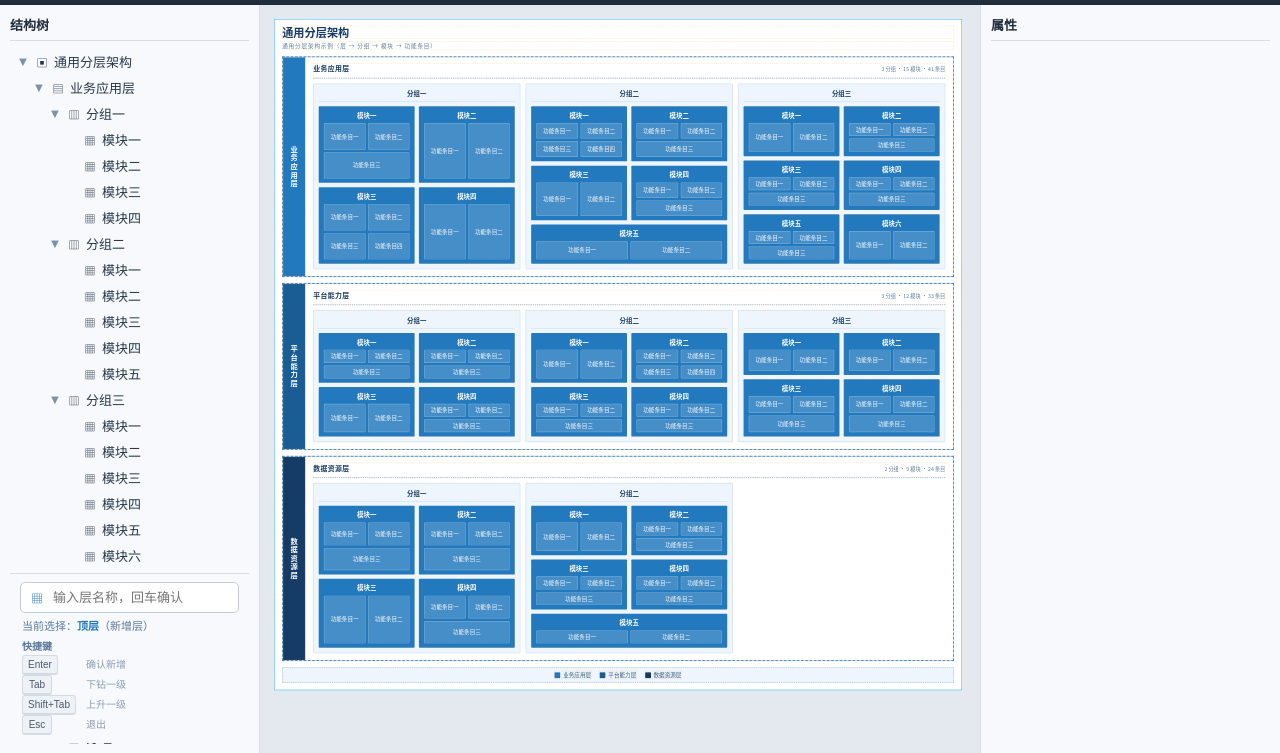
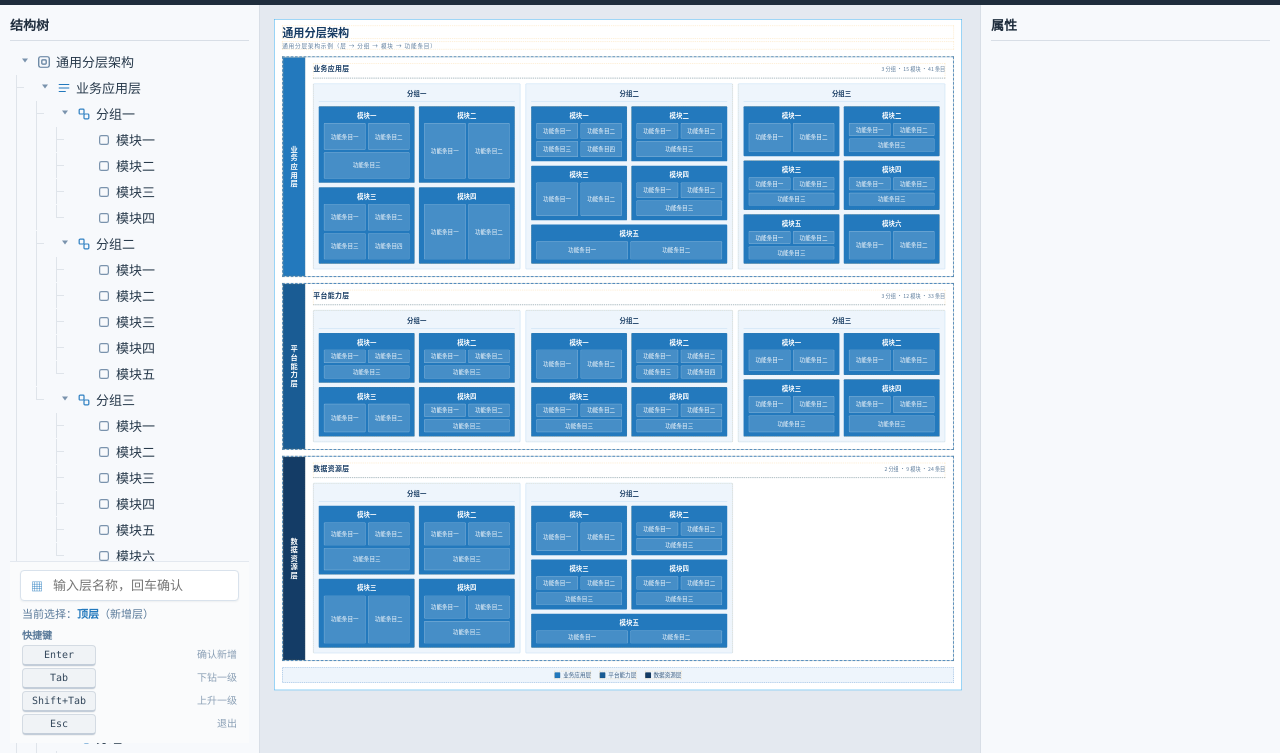
Before and after one commit to Lincoln-cn/archform, a plain HTML site: page index.html in a window 1280 px wide. Shown: the part 79-832 px from the top of the page. Drawn offline with Linux system fonts and the light colour scheme.

Commit message:
style: rebuild structure tree with guide lines, SVG icons, floating actions
- Tree guide lines via CSS ::before/::after (20px indent per level)
- Inline SVG node icons per type (no external icon lib)
- CSS-drawn expand/collapse caret (open state = down arrow)
- Selected state: #e6f7ff bg + 2px left highlight border
- Floating action bar (absolute right, shown on hover/select)
- Quick-add input: rounded corners + soft shadow
- Shortcut hints: flexbox grid with kbd key cards, aligned columns

```diff
--- a/editor-tree.js
+++ b/editor-tree.js
@@ -1,8 +1,26 @@
 /* ================= 内容树（渲染 / 节点操作 / 快速录入） ================= */
-const TREE_ICON = { diagram: '▣', layer: '▤', group: '▥', block: '▦', container: '▧', section: '▨', legend: '◉' };
 const TREE_LABEL = { diagram: '图', layer: '层', group: '分组', block: '模块', container: '区域', section: '分区', legend: '图例' };
 const collapsed = new Set();   // 已折叠的节点 id
 // SIDEBAR_ROOT / LEGEND_ROOT 定义在 editor-core.js（findNode 依赖）
+
+/* 节点类型图标（内联 SVG，零依赖） */
+const TREE_ICON_SVG = {
+  diagram:   '<svg viewBox="0 0 16 16" width="14" height="14" fill="none" stroke="currentColor" stroke-width="1.4"><rect x="2" y="2" width="12" height="12" rx="2"/><rect x="5.5" y="5.5" width="5" height="5" rx="1"/></svg>',
+  layer:     '<svg viewBox="0 0 16 16" width="14" height="14" fill="none" stroke="currentColor" stroke-width="1.4"><path d="M2 4h12M2 8h12M2 12h8"/></svg>',
+  group:     '<svg viewBox="0 0 16 16" width="14" height="14" fill="none" stroke="currentColor" stroke-width="1.4"><rect x="2.5" y="2.5" width="5.5" height="5.5" rx="1"/><rect x="8" y="8" width="5.5" height="5.5" rx="1"/></svg>',
+  block:     '<svg viewBox="0 0 16 16" width="14" height="14" fill="none" stroke="currentColor" stroke-width="1.4"><rect x="3" y="3" width="10" height="10" rx="2"/></svg>',
+  container: '<svg viewBox="0 0 16 16" width="14" height="14" fill="none" stroke="currentColor" stroke-width="1.4"><rect x="2" y="2" width="12" height="12" rx="2"/><rect x="6" y="6" width="4" height="4" rx=".5"/></svg>',
+  section:   '<svg viewBox="0 0 16 16" width="14" height="14" fill="none" stroke="currentColor" stroke-width="1.4"><path d="M3 4h10M3 8h10M3 12h10"/></svg>',
+  legend:    '<svg viewBox="0 0 16 16" width="14" height="14" fill="currentColor"><circle cx="8" cy="8" r="3.5"/></svg>'
+};
+
+/* 操作按钮图标（内联 SVG） */
+const ACT_SVG = {
+  plus:  '<svg viewBox="0 0 12 12" width="12" height="12"><path d="M6 2.5v7M2.5 6h7" stroke="currentColor" stroke-width="1.6" stroke-linecap="round" fill="none"/></svg>',
+  up:    '<svg viewBox="0 0 12 12" width="12" height="12"><path d="M6 9.5v-7M3 5.5 6 2.5l3 3" stroke="currentColor" stroke-width="1.5" stroke-linecap="round" stroke-linejoin="round" fill="none"/></svg>',
+  down:  '<svg viewBox="0 0 12 12" width="12" height="12"><path d="M6 2.5v7M3 6.5 6 9.5l3-3" stroke="currentColor" stroke-width="1.5" stroke-linecap="round" stroke-linejoin="round" fill="none"/></svg>',
+  close: '<svg viewBox="0 0 12 12" width="12" height="12"><path d="M3 3l6 6M9 3l-6 6" stroke="currentColor" stroke-width="1.5" stroke-linecap="round" fill="none"/></svg>'
+};
 
 function renderTree() {
   const tree = document.getElementById('tree');
@@ -36,18 +54,22 @@ function treeNode(node) {
   const kids = treeChildren(node);
   const isCollapsed = collapsed.has(node.id);
   const hasKids = kids && kids.length;
-  const caret = hasKids ? '<span class="caret" title="展开/折叠">' + (isCollapsed ? '▶' : '▼') + '</span>' : '<span class="caret"></span>';
+  // 展开/折叠箭头：CSS 伪元素绘制，open = 展开态（向下），默认 = 折叠态（向右）
+  const caret = hasKids
+    ? '<span class="caret' + (isCollapsed ? '' : ' open') + '" title="展开/折叠"></span>'
+    : '<span class="caret leaf"></span>';
   let childrenHtml = '';
   if (hasKids && !isCollapsed) {
     childrenHtml = '<ul>' + kids.map(k => treeNode(k)).join('') + '</ul>';
   }
-  const actAdd = t === 'diagram' || t === 'layer' || t === 'group' || t === 'container' ? '<button title="新增子项" data-act="add">+</button>' : '';
-  const actUp = '<button title="上移" data-act="up">↑</button>';
-  const actDown = '<button title="下移" data-act="down">↓</button>';
-  const actDel = '<button title="删除" data-act="del">×</button>';
+  const actAdd = t === 'diagram' || t === 'layer' || t === 'group' || t === 'container'
+    ? '<button class="abtn" title="新增子项" data-act="add">' + ACT_SVG.plus + '</button>' : '';
+  const actUp = '<button class="abtn" title="上移" data-act="up">' + ACT_SVG.up + '</button>';
+  const actDown = '<button class="abtn" title="下移" data-act="down">' + ACT_SVG.down + '</button>';
+  const actDel = '<button class="abtn danger" title="删除" data-act="del">' + ACT_SVG.close + '</button>';
   return '<li>' +
     '<div class="tnode' + sel + '" data-id="' + node.id + '">' +
-    caret + '<span class="ico">' + (TREE_ICON[t] || '•') + '</span>' +
+    caret + '<span class="ico t-' + t + '">' + (TREE_ICON_SVG[t] || '') + '</span>' +
     '<span class="txt">' + esc(nodeName(node)) + '</span>' +
     '<span class="act">' + actAdd + actUp + actDown + actDel + '</span>' +
     '</div>' + childrenHtml + '</li>';
@@ -157,12 +179,12 @@ function renderQuickAdd() {
     '<div class="qa-now" id="qaNow">' + qaCurrentText() + '</div>' +
     '<div class="qa-keys">' +
       '<div class="qa-k-t">快捷键</div>' +
-      '<table>' +
-        '<tr><td><kbd>Enter</kbd></td><td>确认新增</td></tr>' +
-        '<tr><td><kbd>Tab</kbd></td><td>下钻一级</td></tr>' +
-        '<tr><td><kbd>Shift+Tab</kbd></td><td>上升一级</td></tr>' +
-        '<tr><td><kbd>Esc</kbd></td><td>退出</td></tr>' +
-      '</table>' +
+      '<div class="qa-grid">' +
+        '<div class="qa-krow"><kbd>Enter</kbd><span>确认新增</span></div>' +
+        '<div class="qa-krow"><kbd>Tab</kbd><span>下钻一级</span></div>' +
+        '<div class="qa-krow"><kbd>Shift+Tab</kbd><span>上升一级</span></div>' +
+        '<div class="qa-krow"><kbd>Esc</kbd><span>退出</span></div>' +
+      '</div>' +
     '</div>' +
     '</div>';
 }
--- a/index.html
+++ b/index.html
@@ -353,24 +353,77 @@
   body.preview #zoomWrap{display:block;flex:none}
   body.preview #captureArea{box-shadow:0 4px 24px rgba(31,45,61,.25)}
   .panel-title{font-size:13px;font-weight:700;color:#1f2d3d;margin:0 0 8px;padding-bottom:6px;border-bottom:1px solid #d8dee6}
+  /* ===== 结构树 ===== */
   .tree{list-style:none;margin:0;padding:0;font-size:13px}
-  .tree li{margin:1px 0}
+  .tree ul{list-style:none;margin:0;padding-left:20px}          /* 每级缩进 20px */
+  .tree li{position:relative;margin:1px 0}
+  /* 根节点（图）不画连接线 */
+  .tree > li::before,.tree > li::after{display:none}
+  /* 垂直连接线 */
+  .tree li::before{
+    content:'';position:absolute;left:-14px;top:0;bottom:0;
+    width:1px;background:#dfe4ea;
+  }
+  /* 末级垂直线截断到节点行高度 */
+  .tree li:last-child::before{bottom:auto;height:12px}
+  /* 水平连接线 */
+  .tree li::after{
+    content:'';position:absolute;left:-14px;top:12px;
+    width:8px;height:1px;background:#dfe4ea;
+  }
   .tree .tnode{
-    display:flex;align-items:center;gap:4px;padding:3px 6px;border-radius:3px;cursor:pointer;
+    position:relative;display:flex;align-items:center;gap:4px;
+    padding:3px 8px;padding-right:10px;border-radius:4px;cursor:pointer;
+    transition:background .12s,padding-right .12s;
   }
-  .tree .tnode:hover{background:#e8eef6}
-  .tree .tnode.sel{background:#d6e6f7;outline:1px solid #2379bd}
-  .tree .tnode .caret{width:14px;text-align:center;color:#7a93ad;flex:none}
-  .tree .tnode .ico{flex:none;font-size:11px;width:16px;text-align:center}
-  .tree .tnode .txt{flex:1;overflow:hidden;text-overflow:ellipsis;white-space:nowrap}
-  .tree .tnode .act{visibility:hidden;display:flex;gap:2px}
-  .tree .tnode:hover .act,.tree .tnode.sel .act{visibility:visible}
-  .tree .tnode .act button{
-    border:1px solid #b8c6d6;background:#fff;color:#3a5b7d;border-radius:3px;
-    font-size:10px;width:18px;height:18px;line-height:1;cursor:pointer;padding:0;
+  .tree .tnode:hover{background:#eef2f7}
+  /* 选中态：轻量高亮 + 左侧 2px 高亮边框 */
+  .tree .tnode.sel{background:#e6f7ff;box-shadow:inset 2px 0 0 #1890ff}
+  /* 展开/折叠箭头（CSS 三角） */
+  .tree .caret{
+    width:14px;height:14px;flex:none;position:relative;cursor:pointer;
   }
-  .tree .tnode .act button:hover{background:#2379bd;color:#fff;border-color:#2379bd}
-  .tree ul{list-style:none;margin:0;padding-left:16px}
+  .tree .caret::before{
+    content:'';position:absolute;top:50%;left:50%;
+    width:0;height:0;transform:translate(-50%,-50%);
+    border-left:4px solid #7a93ad;
+    border-top:3px solid transparent;border-bottom:3px solid transparent;
+  }
+  .tree .caret.open::before{
+    border-left:3px solid transparent;border-right:3px solid transparent;
+    border-top:4px solid #7a93ad;
+  }
+  .tree .caret:hover::before{border-left-color:#2379bd}
+  .tree .caret.open:hover::before{border-top-color:#2379bd}
+  .tree .caret.leaf{cursor:default;visibility:hidden}
+  /* 节点图标（内联 SVG，按类型着色） */
+  .tree .ico{
+    flex:none;width:16px;height:16px;display:flex;align-items:center;justify-content:center;
+    color:#5a7a9a;
+  }
+  .tree .ico.t-layer{color:#2379bd}
+  .tree .ico.t-group{color:#2f80c2}
+  .tree .ico.t-block{color:#7a93ad}
+  .tree .ico.t-container{color:#8a9fb5}
+  .tree .ico.t-section{color:#8a9fb5}
+  .tree .ico.t-legend{color:#d97706}
+  .tree .tnode .txt{
+    flex:1;min-width:0;overflow:hidden;text-overflow:ellipsis;white-space:nowrap;color:#26384a;
+  }
+  /* 浮动操作栏：绝对定位右侧，hover/选中时显示 */
+  .tree .tnode .act{
+    position:absolute;right:6px;top:50%;transform:translateY(-50%);
+    display:flex;gap:2px;opacity:0;transition:opacity .12s;
+  }
+  .tree .tnode:hover .act,.tree .tnode.sel .act{opacity:1}
+  .tree .tnode:hover,.tree .tnode.sel{padding-right:92px}      /* 展开时为操作栏让位 */
+  .tree .tnode .act .abtn{
+    width:20px;height:20px;display:flex;align-items:center;justify-content:center;
+    border:0;background:transparent;border-radius:4px;color:#7a93ad;cursor:pointer;padding:0;
+    transition:background .12s,color .12s;
+  }
+  .tree .tnode .act .abtn:hover{background:#e3edf7;color:#2379bd}
+  .tree .tnode .act .abtn.danger:hover{background:#fdecea;color:#e74c3c}
   .prop-group{margin-bottom:14px}
   .prop-group .pg-title{font-size:12px;font-weight:700;color:#5a7a9a;margin-bottom:6px}
   .prop-field{margin-bottom:8px}
@@ -414,19 +467,29 @@
   .btn-row button:hover{background:#eef5fc}
   .empty-tip{color:#8a9fb5;font-size:12px;text-align:center;padding:20px 0}
   /* 树内快速录入 */
-  .quick-add{position:sticky;bottom:0;background:#f7f9fc;border-top:1px solid #d8dee6;padding:8px 10px;z-index:10}
-  .qa-row{display:flex;align-items:center;gap:7px;border:1px solid #c3cdd9;border-radius:5px;background:#fff;padding:6px 9px;transition:border-color .15s,box-shadow .15s}
-  .qa-row:focus-within{border-color:#2379bd;box-shadow:0 0 0 2px rgba(35,121,189,.12)}
+  .quick-add{position:sticky;bottom:0;background:#fafbfc;border-top:1px solid #e3e8ef;padding:8px 10px;z-index:10}
+  .qa-row{
+    display:flex;align-items:center;gap:7px;border:1px solid #d9e2ec;border-radius:4px;background:#fff;
+    padding:6px 9px;box-shadow:0 1px 2px rgba(31,45,61,.06);
+    transition:border-color .15s,box-shadow .15s;
+  }
+  .qa-row:focus-within{border-color:#1890ff;box-shadow:0 0 0 3px rgba(24,144,255,.12)}
   .qa-ico{color:#2379bd;font-size:12px;flex:none;width:14px;text-align:center}
   .qa-input{border:none;outline:none;flex:1;font-size:13px;font-family:inherit;background:transparent}
   .qa-now{font-size:11px;color:#5a7a9a;padding:5px 2px 0;line-height:1.5;white-space:nowrap;overflow:hidden;text-overflow:ellipsis}
   .qa-now b{color:#2379bd;font-size:11px;font-weight:600}
-  .qa-keys{font-size:10px;color:#8a9fb5;padding:3px 2px 0}
-  .qa-k-t{color:#5a7a9a;font-weight:600;font-size:10px;margin-bottom:2px}
-  .qa-keys table{border-collapse:collapse;margin:0}
-  .qa-keys table td{padding:0 10px 0 0;font-size:10px;color:#8a9fb5;line-height:1.7;white-space:nowrap}
-  .qa-keys table kbd{background:#eef1f5;border:1px solid #d4dbe3;border-bottom-width:2px;border-radius:3px;padding:0 5px;font-family:inherit;font-size:10px;color:#4a5a6e;display:inline-block;min-width:18px;text-align:center}
-  .qa-keys i{color:#c3cdd9;font-style:normal}
+  .qa-keys{font-size:10px;color:#8a9fb5;padding:4px 2px 0}
+  .qa-k-t{color:#5a7a9a;font-weight:600;font-size:10px;margin-bottom:3px}
+  /* 快捷键区：flex 网格，kbd 卡片，说明左右对齐 */
+  .qa-grid{display:flex;flex-direction:column;gap:2px}
+  .qa-krow{display:flex;justify-content:space-between;align-items:center;gap:12px;line-height:1.6}
+  .qa-krow kbd{
+    background:#f0f3f6;border:1px solid #d4dbe3;border-bottom:2px solid #c3cdd9;border-radius:4px;
+    padding:1px 8px;min-width:56px;text-align:center;
+    font-family:Consolas,"Courier New",monospace;font-size:10px;color:#33475b;
+    box-shadow:0 1px 0 rgba(0,0,0,.04);
+  }
+  .qa-krow span{color:#8a9fb5;font-size:10px}
   /* 从文本生成图弹窗 */
   .tg-overlay{position:fixed;inset:0;background:rgba(0,0,0,.45);z-index:500;display:flex;align-items:center;justify-content:center}
   .tg-dialog{background:#fff;border-radius:8px;box-shadow:0 12px 40px rgba(0,0,0,.25);width:640px;max-width:92vw;max-height:85vh;display:flex;flex-direction:column;padding:22px 24px}
```
